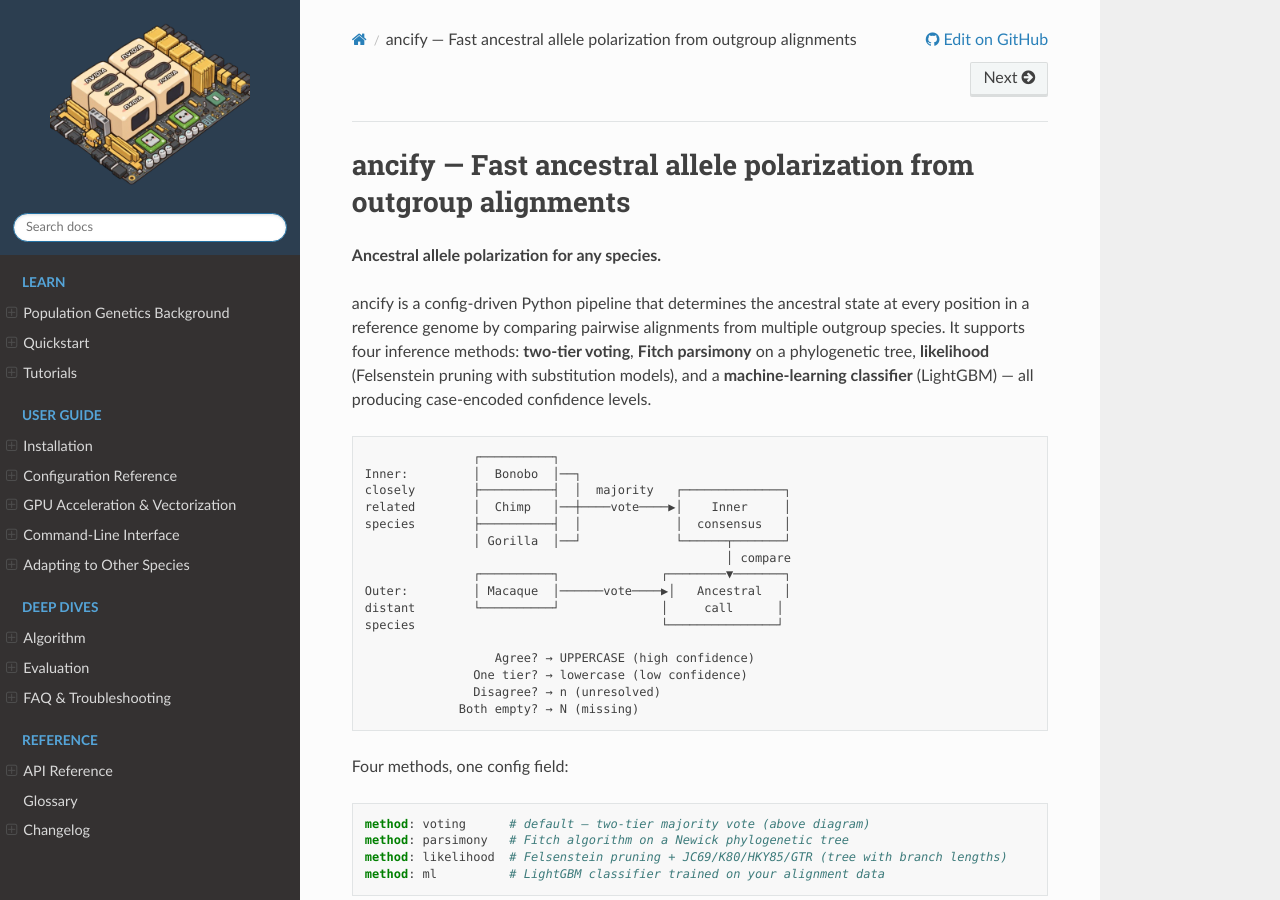
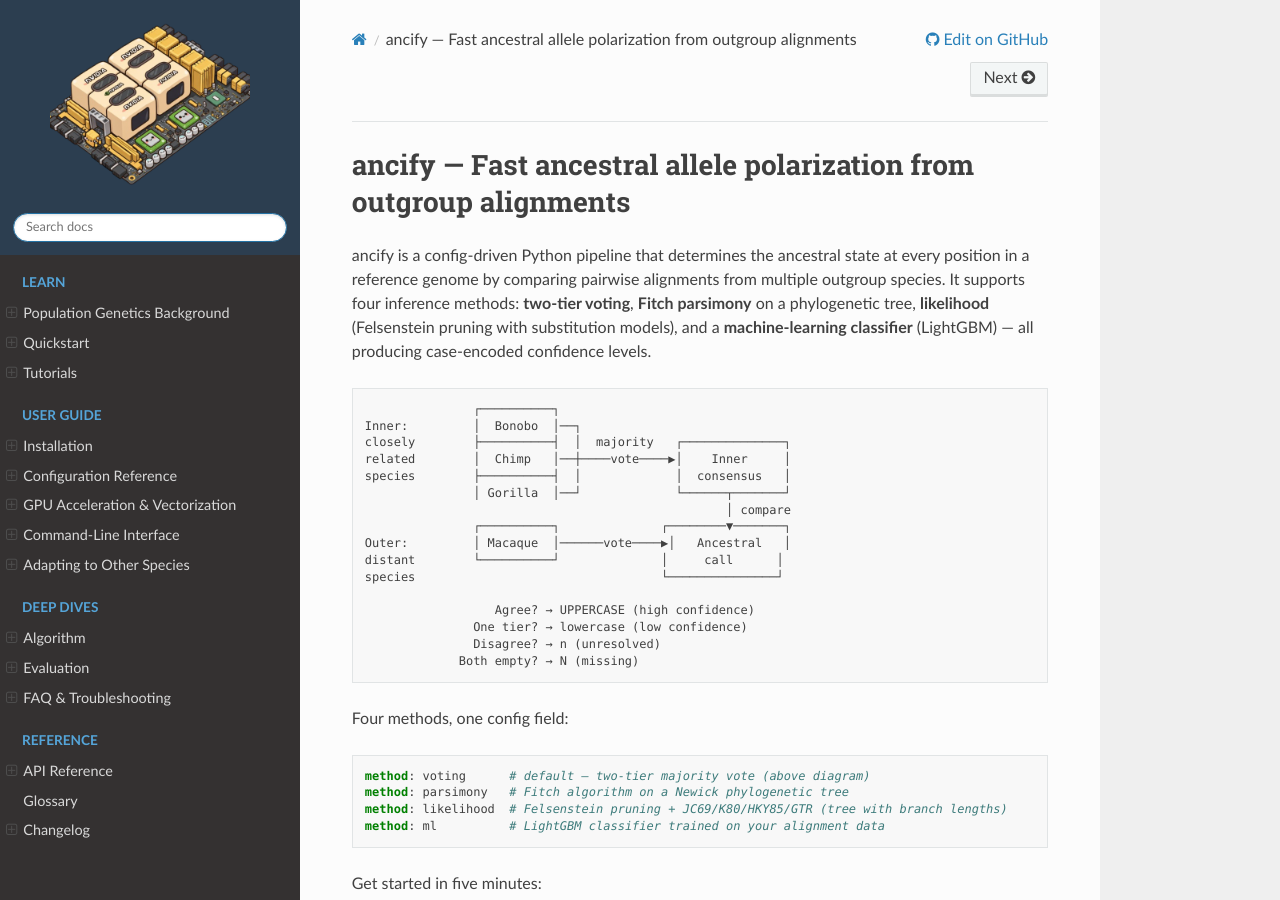
Before and after one commit to kevinkorfmann/ancify, a Sphinx documentation site: the page built from docs/index.rst, in a window 1280 px wide and 900 px high. Built offline with Sphinx 7.4.7 and the Read the Docs theme 3.1.0, drawn with Linux system fonts in a browser that asks for light colours.

Commit message:
docs: update index
Co-authored-by: Cursor <cursoragent@cursor.com>

```diff
--- a/docs/index.rst
+++ b/docs/index.rst
@@ -1,8 +1,5 @@
 ancify — Fast ancestral allele polarization from outgroup alignments
 ================================================================
-
-
-**Ancestral allele polarization for any species.**
 
 ancify is a config-driven Python pipeline that determines the ancestral state
 at every position in a reference genome by comparing pairwise alignments from
```
